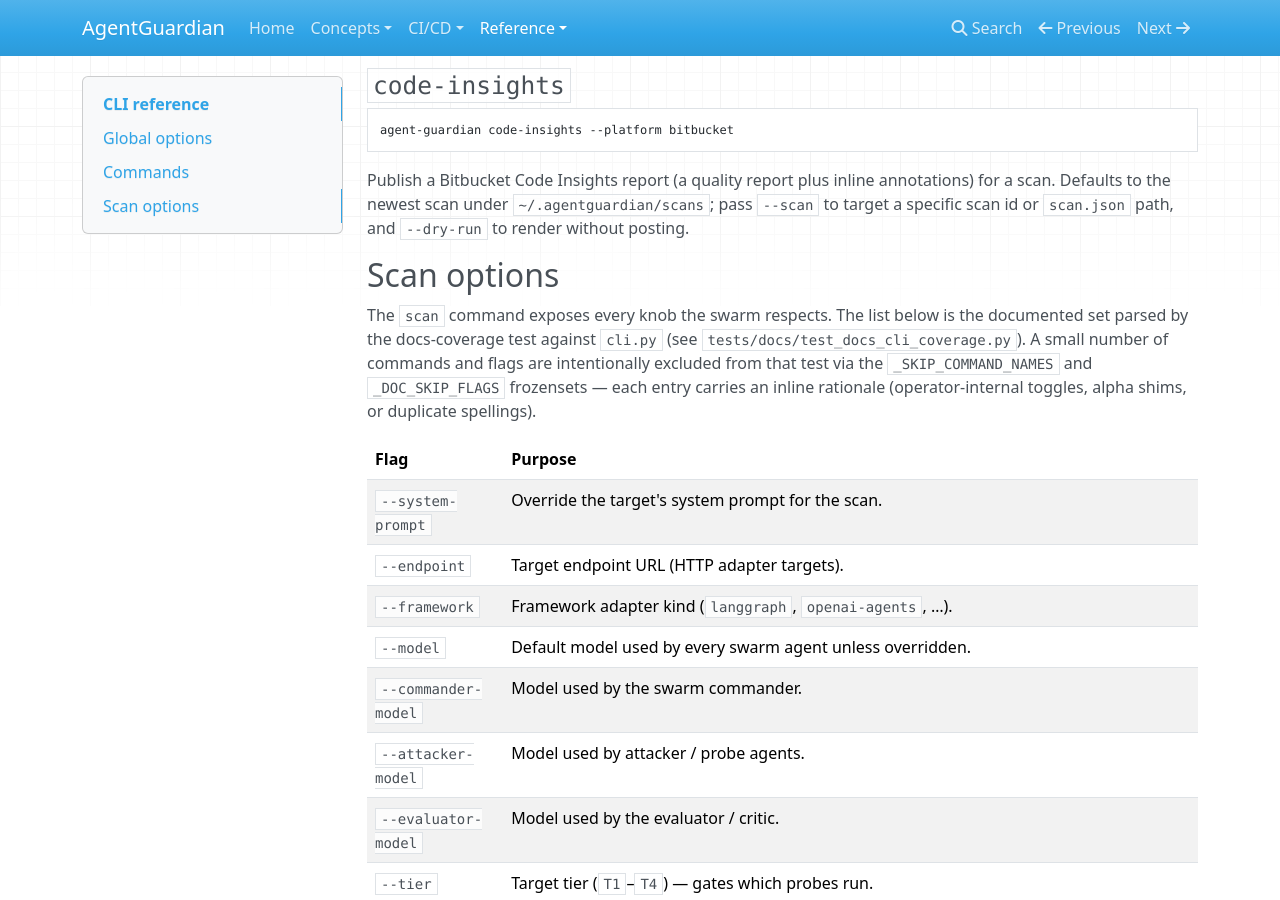
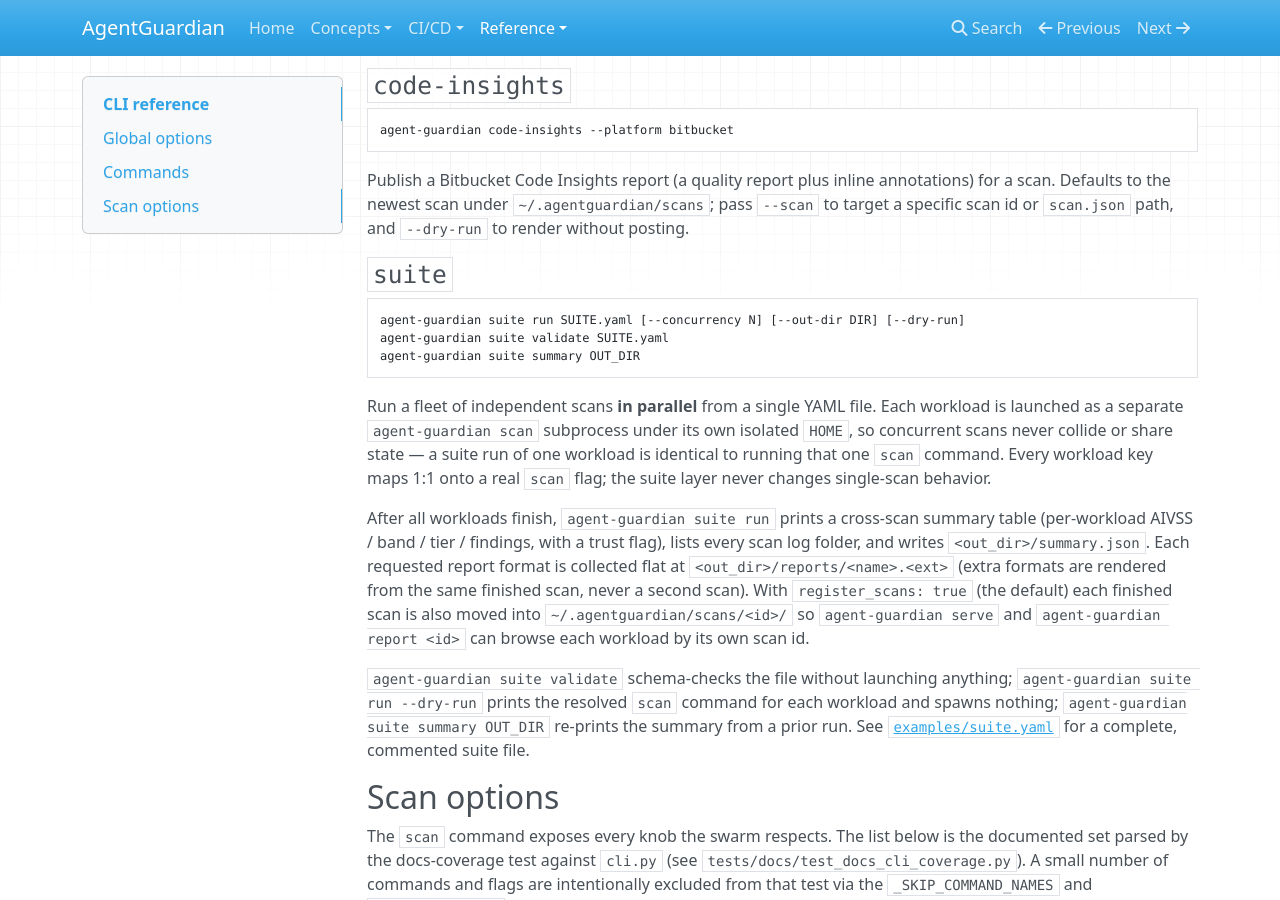
Before and after one commit to glacien-technologies/agent-guardian, an MkDocs documentation site: the page built from docs/reference/cli.md, in a window 1280 px wide and 900 px high, scrolled down 3439 px. Built offline with MkDocs 1.6.1, drawn with Linux system fonts in a browser that asks for light colours; nearby versions of some CDN libraries.

Commit message:
docs+chore(suite): document the suite command + add module loggers
Two CI gate fixes for the suite runner:

* docs: add a `### suite` section to docs/reference/cli.md (run / validate /
  summary, with a code-block example). The repo's test_docs_cli_coverage gate
  requires every CLI command to be referenced in the reference page.

* logging: add `_LOG = logging.getLogger(__name__)` to the suite modules that
  contain except handlers (aggregate / runner / loader / cli) per the
  test_logging_completeness gate. read_report now warns when a report.json is
  unreadable, and the runner warns (with the console-log path) when a workload
  is killed for exceeding its timeout_seconds — so swallowed handlers announce
  what happened instead of failing silently.

Full suite: 4452 passed. ruff + mypy clean.

Signed-off-by: jegabyte <110680381+jegabyte@users.noreply.github.com>

````diff
--- a/docs/reference/cli.md
+++ b/docs/reference/cli.md
@@ -206,6 +206,38 @@ annotations) for a scan. Defaults to the newest scan under
 `~/.agentguardian/scans`; pass `--scan` to target a specific scan id or
 `scan.json` path, and `--dry-run` to render without posting.
 
+### `suite`
+
+```text
+agent-guardian suite run SUITE.yaml [--concurrency N] [--out-dir DIR] [--dry-run]
+agent-guardian suite validate SUITE.yaml
+agent-guardian suite summary OUT_DIR
+```
+
+Run a fleet of independent scans **in parallel** from a single YAML file.
+Each workload is launched as a separate `agent-guardian scan` subprocess
+under its own isolated `HOME`, so concurrent scans never collide or share
+state — a suite run of one workload is identical to running that one
+`scan` command. Every workload key maps 1:1 onto a real `scan` flag; the
+suite layer never changes single-scan behavior.
+
+After all workloads finish, `agent-guardian suite run` prints a
+cross-scan summary table (per-workload AIVSS / band / tier / findings,
+with a trust flag), lists every scan log folder, and writes
+`<out_dir>/summary.json`. Each requested report format is collected flat
+at `<out_dir>/reports/<name>.<ext>` (extra formats are rendered from the
+same finished scan, never a second scan). With `register_scans: true`
+(the default) each finished scan is also moved into
+`~/.agentguardian/scans/<id>/` so `agent-guardian serve` and
+`agent-guardian report <id>` can browse each workload by its own scan id.
+
+`agent-guardian suite validate` schema-checks the file without launching
+anything; `agent-guardian suite run --dry-run` prints the resolved
+`scan` command for each workload and spawns nothing; `agent-guardian
+suite summary OUT_DIR` re-prints the summary from a prior run. See
+[`examples/suite.yaml`](https://github.com/glacien-technologies/agent-guardian/blob/main/examples/suite.yaml)
+for a complete, commented suite file.
+
 ## Scan options
 
 The `scan` command exposes every knob the swarm respects. The list
````
Also changed, not shown: 4 other files.
